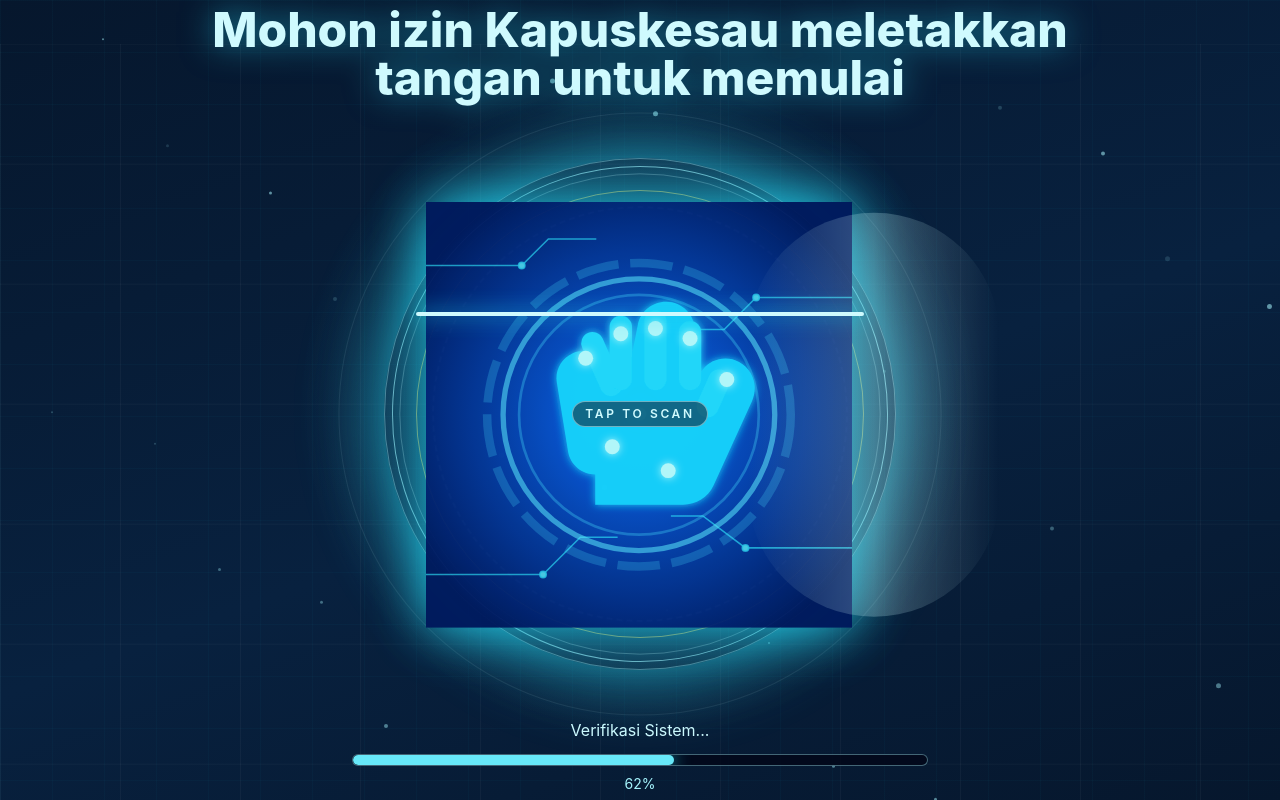
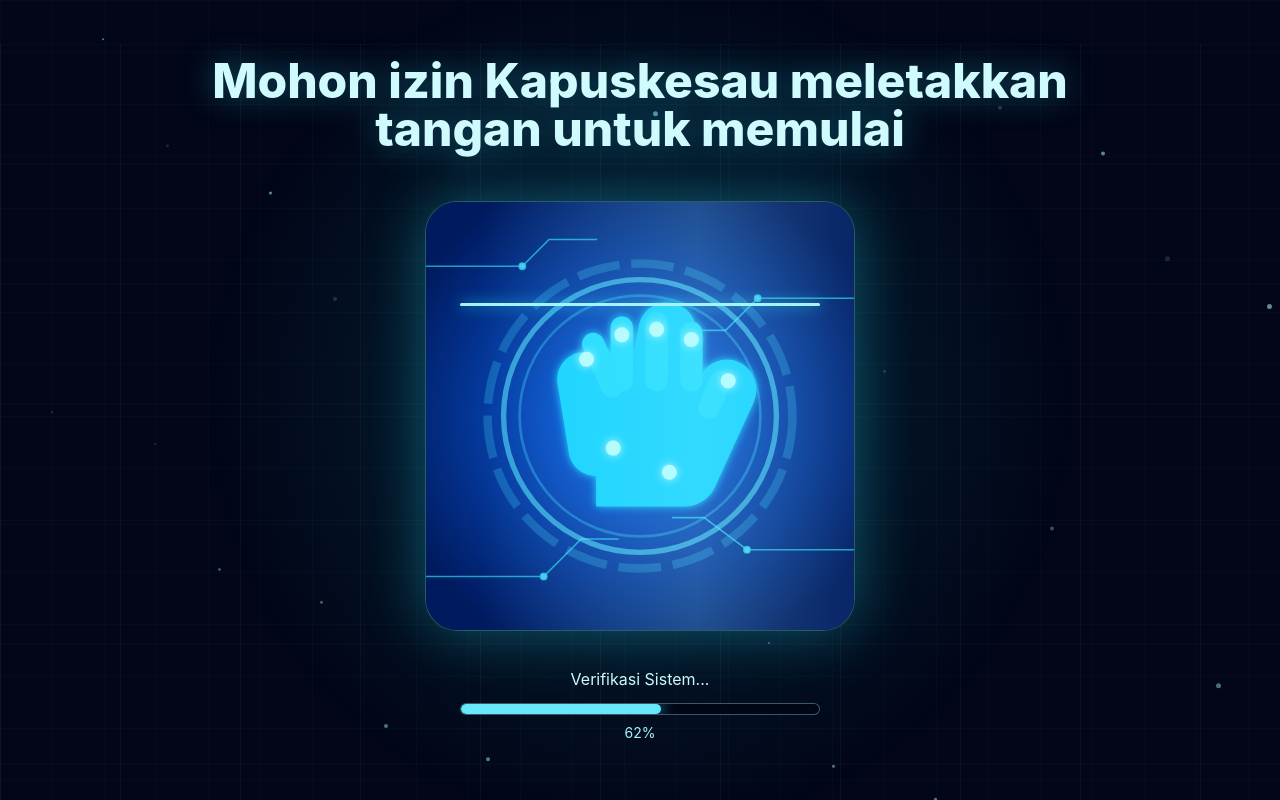
Before and after one commit to sobri3195/peresmian-tniau, a React (Vite) app: page / in a window 1280 px wide. Both pictures are taken after a click on the button "Mulai Scan". Built offline with nearby package versions, Linux system fonts and the light colour scheme; the HTML template or start-up script is replaced by a standard one.

Commit message:
Refine HandScanner layout with cleaner premium scanner UI

```diff
--- a/src/components/HandScanner.jsx
+++ b/src/components/HandScanner.jsx
@@ -1,5 +1,6 @@
 import { motion } from 'framer-motion';
 import { useEffect, useMemo, useState } from 'react';
+import handScannerLogo from '../assets/hand-scanner-logo.svg';
 import AnimatedGrid from './AnimatedGrid';
 import ParticleBackground from './ParticleBackground';
 
@@ -10,6 +11,7 @@ function HandScanner({ onComplete }) {
 
   useEffect(() => {
     if (!scanning) return;
+
     const timer = setInterval(() => {
       setProgress((prev) => {
         const next = Math.min(prev + 1, 100);
@@ -38,104 +40,100 @@ function HandScanner({ onComplete }) {
   };
 
   return (
-    <section className="relative flex min-h-screen items-center justify-center overflow-hidden px-4 text-center">
+    <section className="relative min-h-screen overflow-hidden bg-slate-950 px-6 text-center">
       <AnimatedGrid />
       <ParticleBackground />
-      <div className="absolute inset-0 bg-[radial-gradient(circle_at_center,rgba(34,211,238,0.24),transparent_45%)]" />
+      <div className="pointer-events-none absolute inset-0 bg-[radial-gradient(circle_at_center,rgba(34,211,238,0.16),transparent_58%)]" />
 
-      <div className="relative z-10 w-full max-w-5xl">
+      <div className="relative z-10 flex min-h-screen flex-col items-center justify-center">
         <motion.h1
-          initial={{ opacity: 0, y: -24 }}
+          initial={{ opacity: 0, y: -16 }}
           animate={{ opacity: 1, y: 0 }}
-          className="mx-auto mb-10 max-w-4xl text-2xl font-extrabold text-cyan-100 drop-shadow-[0_0_16px_rgba(34,211,238,0.55)] md:text-5xl"
+          className="mx-auto mb-12 max-w-[900px] text-2xl font-extrabold leading-tight text-cyan-100 drop-shadow-[0_0_16px_rgba(34,211,238,0.38)] sm:text-3xl md:text-4xl lg:text-5xl"
         >
           Mohon izin Kapuskesau meletakkan tangan untuk memulai
         </motion.h1>
 
-        <motion.div
-          onClick={startScan}
-          whileHover={{ scale: 1.03 }}
-          whileTap={{ scale: 0.98 }}
-          className="relative mx-auto flex h-[22rem] w-[22rem] cursor-pointer items-center justify-center md:h-[34rem] md:w-[34rem]"
-        >
-          <motion.div className="absolute inset-0 rounded-full bg-cyan-300/10 blur-xl" animate={{ scale: scanning ? [1, 1.15, 1] : [1, 1.06, 1], opacity: scanning ? [0.45, 0.95, 0.45] : [0.3, 0.5, 0.3] }} transition={{ repeat: Infinity, duration: scanning ? 1.2 : 2.8 }} />
-          <div className="absolute inset-4 rounded-full border border-cyan-200/40 shadow-[0_0_60px_rgba(34,211,238,0.55)]" />
-          <div className="absolute inset-12 rounded-full border border-amber-300/55" />
-          <motion.div className="absolute inset-6 rounded-full border border-cyan-200/65" animate={{ rotate: 360 }} transition={{ duration: 12, repeat: Infinity, ease: 'linear' }} />
-          <motion.div className="absolute inset-16 rounded-full border-2 border-dashed border-cyan-100/40" animate={{ rotate: -360 }} transition={{ duration: 16, repeat: Infinity, ease: 'linear' }} />
-
-          {scanning && (
-            <>
-              <motion.div className="absolute inset-0 rounded-full border border-cyan-100/70" initial={{ scale: 0.8, opacity: 0.55 }} animate={{ scale: 1.15, opacity: 0 }} transition={{ duration: 1.3, repeat: Infinity }} />
-              <motion.div className="absolute inset-0 rounded-full border border-cyan-100/50" initial={{ scale: 0.9, opacity: 0.45 }} animate={{ scale: 1.22, opacity: 0 }} transition={{ duration: 1.7, repeat: Infinity, delay: 0.3 }} />
-            </>
-          )}
+        <div className="relative flex items-center justify-center">
+          <motion.div
+            className="pointer-events-none absolute h-[86%] w-[86%] rounded-full border border-cyan-200/25"
+            animate={{ rotate: 360 }}
+            transition={{ duration: 20, repeat: Infinity, ease: 'linear' }}
+          />
+          <motion.div
+            className="pointer-events-none absolute h-[95%] w-[95%] rounded-full bg-cyan-300/10 blur-2xl"
+            animate={{ opacity: scanning ? [0.2, 0.45, 0.2] : [0.15, 0.3, 0.15], scale: scanning ? [1, 1.06, 1] : [1, 1.03, 1] }}
+            transition={{ duration: scanning ? 1.5 : 3, repeat: Infinity }}
+          />
 
           <motion.div
             className="relative z-20"
-            animate={scanning ? { x: [0, 1.5, -1.5, 0], y: [0, -1, 1, 0] } : { y: [0, -8, 0] }}
-            transition={scanning ? { duration: 0.22, repeat: Infinity } : { duration: 3.2, repeat: Infinity }}
+            animate={{ y: scanning ? [0, -2, 2, 0] : [0, -8, 0] }}
+            transition={{ duration: scanning ? 0.35 : 3.4, repeat: Infinity }}
           >
-            <motion.img
-              src="/images/handscanner-logo.svg"
-              alt="Hand scanner logo"
-              className="w-[240px] object-contain opacity-100 drop-shadow-[0_0_28px_rgba(34,211,238,0.95)] md:w-[300px] lg:w-[420px]"
-              animate={{ opacity: [0.95, 1, 0.95], scale: scanning ? [1, 1.02, 1] : [1, 1.01, 1] }}
-              transition={{ repeat: Infinity, duration: 2.2 }}
-            />
+            <div className="relative mx-auto w-[340px] max-w-[80vw] overflow-hidden rounded-[32px] border border-cyan-300/30 bg-white/5 shadow-[0_0_60px_rgba(34,211,238,0.35)] backdrop-blur-sm md:w-[400px] lg:w-[430px]">
+              <img
+                src={handScannerLogo}
+                alt="Hand scanner"
+                className="w-full object-contain"
+              />
 
-            <motion.div
-              className="pointer-events-none absolute inset-y-2 left-1/2 w-[60%] -translate-x-1/2 rounded-full bg-gradient-to-r from-transparent via-cyan-100/25 to-transparent"
-              animate={{ x: ['-130%', '130%'] }}
-              transition={{ duration: 1.8, repeat: Infinity, ease: 'linear' }}
-            />
+              {scanning && (
+                <>
+                  <motion.div
+                    className="pointer-events-none absolute left-[8%] right-[8%] h-[3px] rounded-full bg-cyan-200 shadow-[0_0_14px_rgba(34,211,238,0.95)]"
+                    initial={{ top: '12%' }}
+                    animate={{ top: ['12%', '88%'] }}
+                    transition={{ duration: 1.3, repeat: Infinity, ease: 'linear' }}
+                  />
+                  <motion.div
+                    className="pointer-events-none absolute inset-y-0 left-0 w-full bg-gradient-to-r from-transparent via-cyan-200/20 to-transparent"
+                    animate={{ x: ['-120%', '120%'] }}
+                    transition={{ duration: 1.8, repeat: Infinity, ease: 'linear' }}
+                  />
+                </>
+              )}
+            </div>
           </motion.div>
-
-          <p className="pointer-events-none absolute z-30 rounded-full border border-cyan-100/50 bg-slate-900/55 px-3 py-1 text-xs font-semibold tracking-[0.22em] text-cyan-100">
-            TAP TO SCAN
-          </p>
-
-          {[0, 72, 144, 216, 288].map((deg, i) => (
-            <motion.span
-              key={deg}
-              className="absolute z-10 h-2 w-2 rounded-full bg-cyan-200 shadow-[0_0_10px_rgba(34,211,238,0.95)]"
-              style={{ transform: `rotate(${deg}deg) translateY(-13rem)` }}
-              animate={{ opacity: scanning ? [0.3, 1, 0.3] : [0.4, 0.8, 0.4], scale: scanning ? [1, 1.6, 1] : [1, 1.2, 1] }}
-              transition={{ duration: 1.1 + i * 0.2, repeat: Infinity }}
-            />
-          ))}
 
           {scanning && (
             <motion.div
-              className="absolute left-12 right-12 z-40 h-1 rounded-full bg-cyan-100 shadow-[0_0_20px_rgba(34,211,238,1)]"
-              initial={{ top: '14%' }}
-              animate={{ top: ['14%', '86%'] }}
-              transition={{ duration: 1.25, repeat: Infinity, repeatType: 'loop', ease: 'linear' }}
+              className="pointer-events-none absolute h-[102%] w-[102%] rounded-full border border-cyan-200/45"
+              initial={{ scale: 0.92, opacity: 0.5 }}
+              animate={{ scale: 1.06, opacity: 0 }}
+              transition={{ duration: 1.4, repeat: Infinity }}
             />
           )}
-        </motion.div>
+        </div>
 
         {!scanning ? (
           <motion.button
-            whileHover={{ scale: 1.05 }}
-            whileTap={{ scale: 0.96 }}
+            whileHover={{ scale: 1.03 }}
+            whileTap={{ scale: 0.97 }}
             onClick={startScan}
-            className="mt-8 rounded-xl border border-amber-300/80 bg-white/10 px-9 py-3 text-lg font-semibold text-amber-300 shadow-[0_0_24px_rgba(250,204,21,0.28)]"
+            className="mt-9 rounded-2xl border border-amber-300/80 bg-white/5 px-8 py-3 text-lg font-semibold text-amber-300 shadow-[0_0_20px_rgba(250,204,21,0.22)] transition-shadow hover:shadow-[0_0_30px_rgba(250,204,21,0.36)]"
           >
             Mulai Scan
           </motion.button>
         ) : (
-          <div className="mx-auto mt-8 max-w-xl">
+          <div className="mx-auto mt-9 w-[360px] max-w-[80vw]">
             <p className="mb-3 text-cyan-100">{status}</p>
-            <div className="h-3 overflow-hidden rounded-full border border-cyan-200/40 bg-slate-950/80">
-              <motion.div className="h-full rounded-full bg-cyan-300 shadow-[0_0_18px_rgba(34,211,238,1)]" animate={{ width: `${progress}%` }} />
+            <div className="h-3 overflow-hidden rounded-full border border-cyan-200/35 bg-slate-950/85">
+              <motion.div
+                className="h-full rounded-full bg-cyan-300 shadow-[0_0_16px_rgba(34,211,238,0.95)]"
+                animate={{ width: `${progress}%` }}
+              />
             </div>
             <p className="mt-2 text-sm text-cyan-200">{progress}%</p>
           </div>
         )}
 
         {success && (
-          <motion.div initial={{ opacity: 0, scale: 0.78 }} animate={{ opacity: 1, scale: 1 }} className="mx-auto mt-6 max-w-md rounded-2xl border border-cyan-200/60 bg-cyan-200/10 px-6 py-4 shadow-[0_0_38px_rgba(34,211,238,0.5)]">
+          <motion.div
+            initial={{ opacity: 0, scale: 0.82 }}
+            animate={{ opacity: 1, scale: 1 }}
+            className="mx-auto mt-6 max-w-md rounded-2xl border border-cyan-200/55 bg-cyan-200/10 px-6 py-4 shadow-[0_0_34px_rgba(34,211,238,0.45)]"
+          >
             <p className="text-4xl text-cyan-100">✓</p>
             <p className="text-2xl font-extrabold text-white">SCAN BERHASIL</p>
             <p className="text-amber-200">Akses Peresmian Diberikan</p>
```
Also changed, not shown: src/assets/hand-scanner-logo.svg (added).
